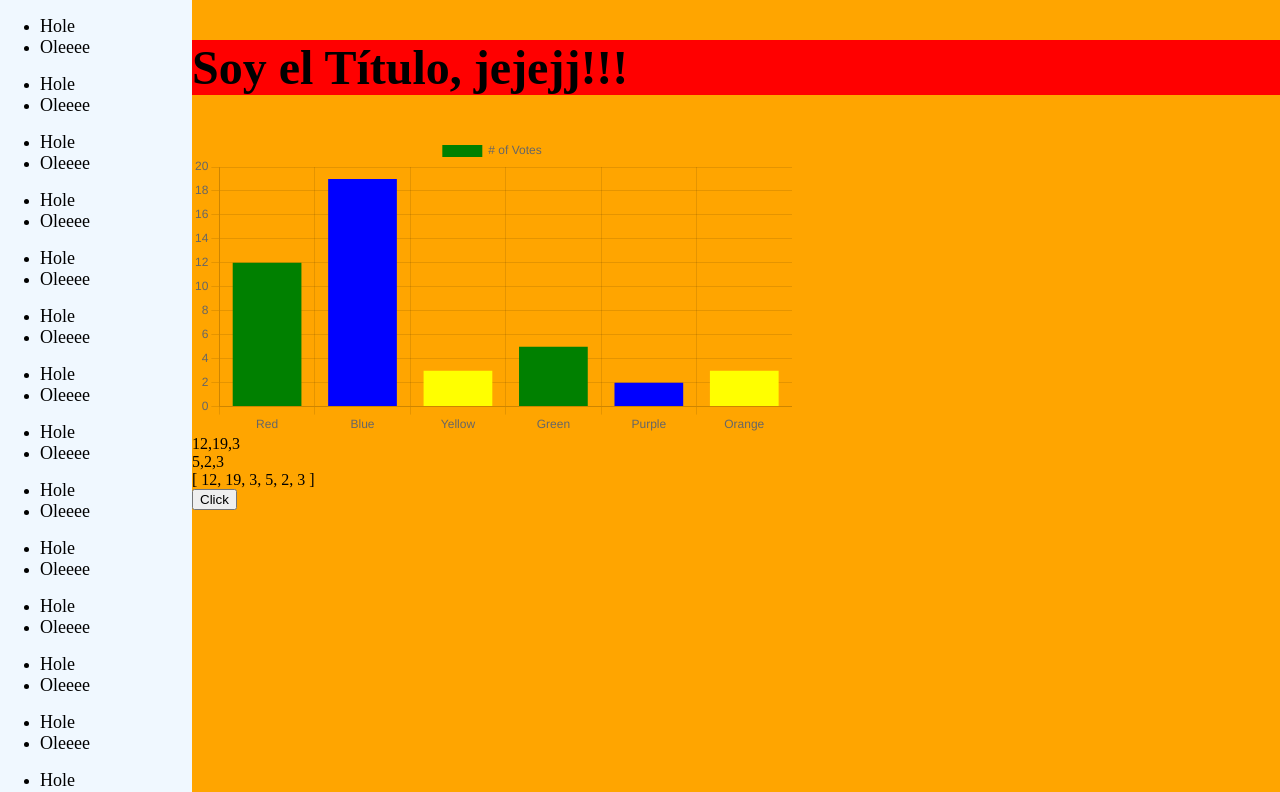
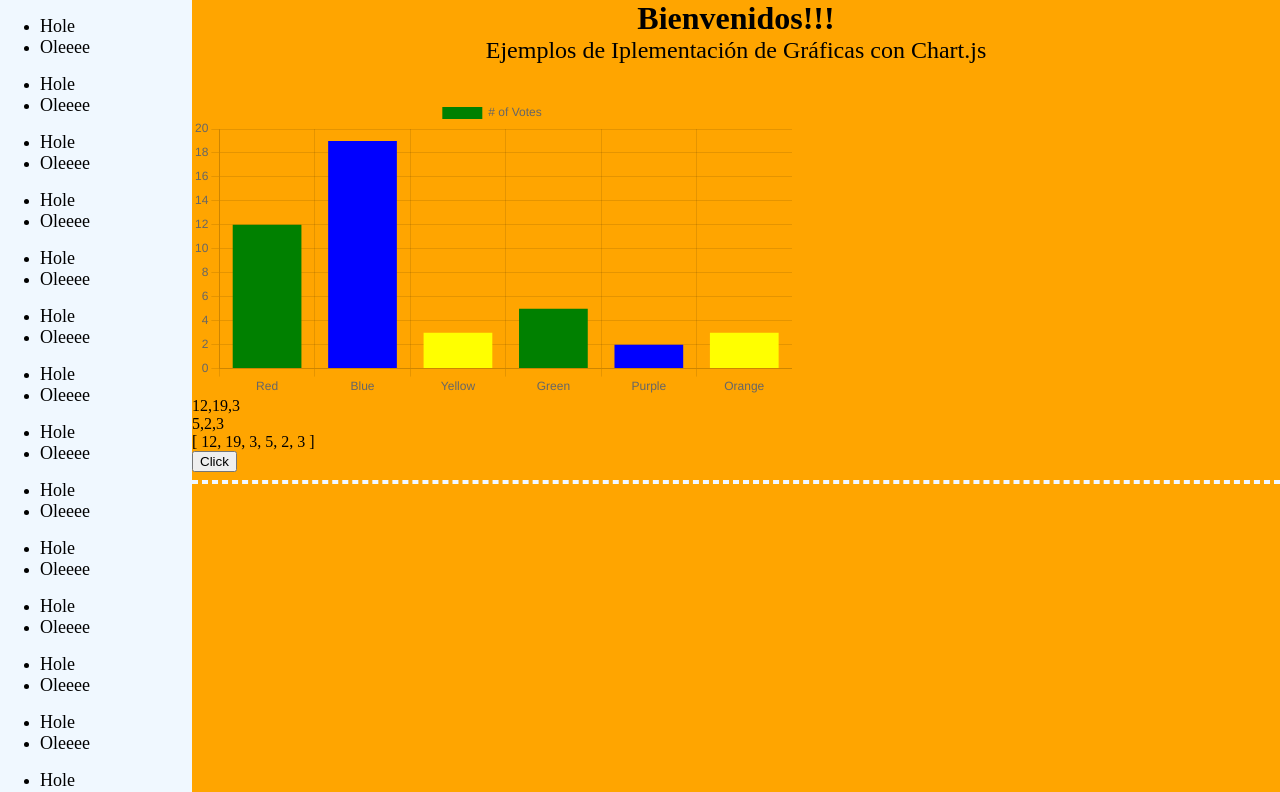
Before and after one commit to JuanCamilo9915/app-graficas-con-angular, an Angular app: page / in a window 1280 px wide. Shown: the top 792 px of the page. Built offline with nearby package versions, Linux system fonts and the light colour scheme.

Commit message:
Se realizan alguns cambios.

```diff
--- a/src/app/app.component.css
+++ b/src/app/app.component.css
@@ -16,14 +16,21 @@ a {
 }
 
 .content {
-    margin: 0%;
-    padding: 0%;
     width: 85vw;
     height: auto;
     background-color: orange;
 }
 
-.titulo {
+.titulo > h1 {
+    margin: 0%;
+    padding: 0%;
+    text-align: center;
     font-size: xx-large;
-    background-color: red;
 }
+.titulo > p {
+    margin: 0%;
+    margin-bottom: 3%;
+    padding: 0%;
+    text-align: center;
+    font-size: x-large;
+}
--- a/src/app/app.component.html
+++ b/src/app/app.component.html
@@ -8,7 +8,8 @@
 
   <section class="content">
     <div class="titulo">
-      <h1>Soy el Título, jejejj!!!</h1>
+      <h1>Bienvenidos!!!</h1>
+      <p>Ejemplos de Iplementación de Gráficas con Chart.js</p>
     </div>
 
     <ng-container *ngIf="sonGraficasNormalesVisibles else graficasResponsivas">
@@ -21,4 +22,4 @@
   </section>
 </main>
 
-<footer style="background-color: bisque;">footer</footer>
+<footer>footer</footer>
--- a/src/app/graficas-normales/graficas-normales.component.css
+++ b/src/app/graficas-normales/graficas-normales.component.css
@@ -0,0 +1,3 @@
+.separador {
+    border: 2px dashed aliceblue;
+}
--- a/src/app/graficas-normales/graficas-normales.component.html
+++ b/src/app/graficas-normales/graficas-normales.component.html
@@ -8,3 +8,5 @@
   {{dataAleatoria | json}}
   <br>
   <button (click)="valoresAleatorios()">Click</button>
+
+  <hr class="separador">
```
